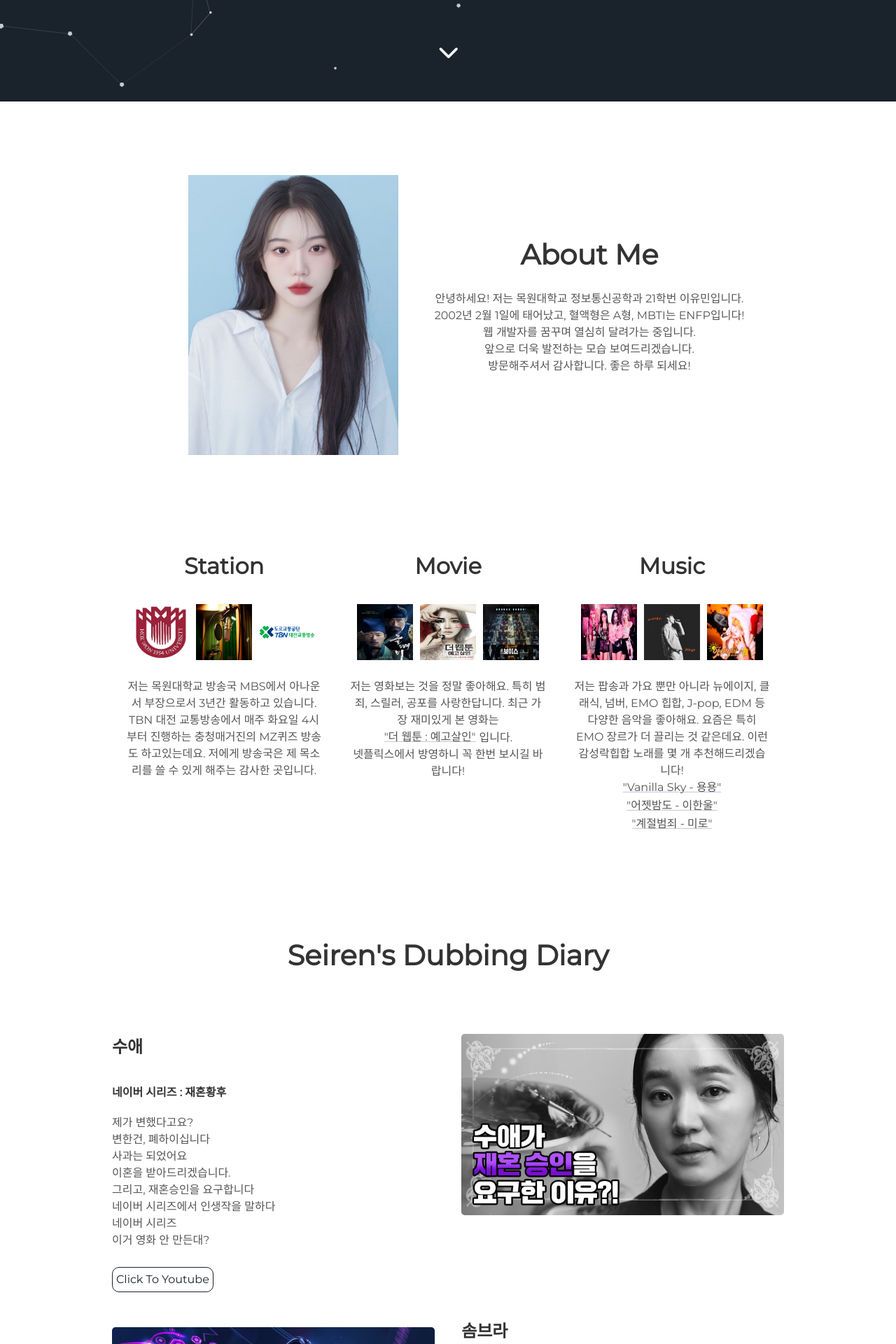
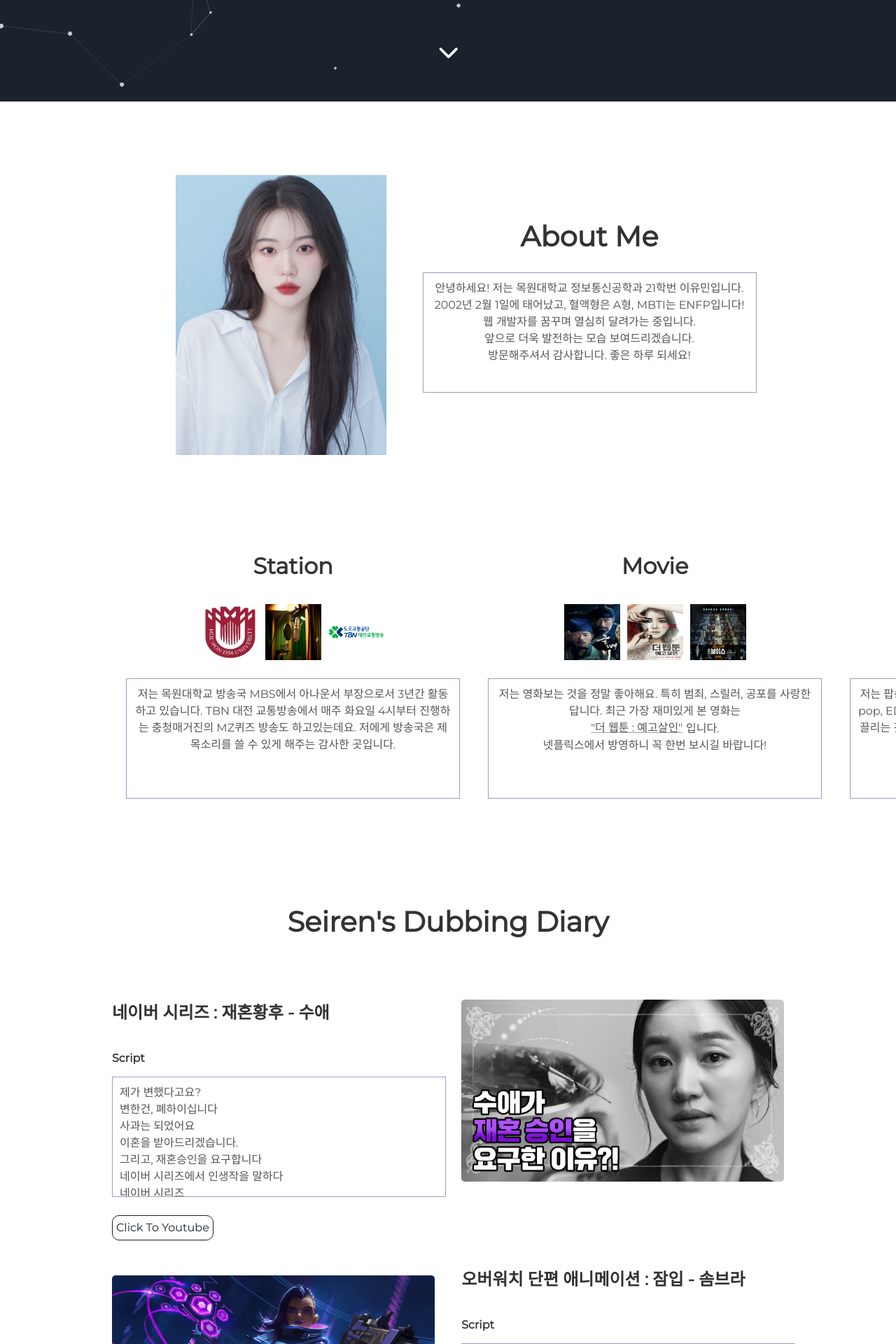
Before and after one commit to bySeiren02/Seiren.github.io, a Jekyll site: the page built from index.html, in a window 1280 px wide. Shown: the part 755-2675 px from the top of the page at 70% size. Built offline with Jekyll 4.4.1, drawn with Linux system fonts in a browser that asks for light colours; nearby versions of some CDN libraries; some of the changed text lies outside the part shown.

Commit message:
about me 수정

```diff
--- a/_includes/about.html
+++ b/_includes/about.html
@@ -135,14 +135,14 @@
     }
   }
   a {
-    text-decoration-color: rgb(198, 198, 221);
+    text-decoration-color: rgb(154, 154, 202);
     color: inherit;
     transition: background-color 0.4s;
     padding: 0.8px 0.8px;
     display: inline-block;
   }
   a:hover {
-    background-color: rgb(198, 198, 221);
+    background-color: rgb(154, 154, 202);
   }
   a:visited {
     color: inherit;
--- a/_includes/projects.html
+++ b/_includes/projects.html
@@ -11,14 +11,25 @@
   h3 {
     padding-top: 15px;
   }
+  h4 {
+    margin-top: 5px;
+    margin-bottom: 5px;
+  }
+  p {
+    width: 455px;
+    height: 150px;
+    overflow: auto;
+    border: 1px solid rgb(154, 154, 202); /* Optional: 경계선 추가 */
+    padding: 10px; /* Optional: 패딩 추가 */
+  }
 </style>
 <div class="user-projects">
   <div class="images-right">
     <img alt="suae" src="/assets/img/suae.jpg"/>
   </div>
   <div class="contents">
-    <h3> 수애</h3>
-    <h4> 네이버 시리즈 : 재혼황후</h4>
+    <h3>네이버 시리즈 : 재혼황후 - 수애</h3>
+    <h4>Script</h4>
     <p>
       제가 변했다고요? <br>
       변한건, 폐하이십니다 <br>
@@ -37,8 +48,8 @@
     <img alt="sombra" src="/assets/img/sombra.jpg">
   </div>
   <div class="contents-right">
-    <h3> 솜브라</h3>
-    <h4> 오버워치 단편 애니메이션 : 잠입</h4>
+    <h3>오버워치 단편 애니메이션 : 잠입 - 솜브라</h3>
+    <h4>Script</h4>
     <p>
       솜브라 : 하! 지구에서 가장 철통같은 최첨단 보안 시스템이라더니...<br>
       위도우 : 여유 부릴 시간 없어. 서둘러.<br>
@@ -96,8 +107,8 @@
     <img alt="sage" src="/assets/img/sage.jpg"/>
   </div>
   <div class="contents">
-    <h3> 세이지</h3>
-    <h4> 발로란트 시네마틱 : 모두가 함께</h4>
+    <h3>발로란트 시네마틱 : 모두가 함께 - 세이지</h3>
+    <h4>Script</h4>
     <p>
       세이지 : 이곳은... 여기의 고통이 느껴져. 구원을 간절히 바라고 있어 <br>
       피닉스 : 어... 우리 여기 왜 왔다고?<br>
@@ -137,8 +148,8 @@
     <img alt="yezi" src="/assets/img/yezi.jpg"/>
   </div>
   <div class="contents-right">
-    <h3> 서예지</h3>
-    <h4> 네이버 시리즈 : 하렘의 남자들</h4>
+    <h3>네이버 시리즈 : 하렘의 남자들 - 서예지</h3>
+    <h4>Script</h4>
     <p>
       경들의 말이 옳아 <br>
       황가의 안정은, 탄탄한 후계자들에서 오는 법 <br>
@@ -159,8 +170,8 @@
     <img alt="bronya" src="/assets/img/bronya.png"/>
   </div>
   <div class="contents">
-    <h3> 브로냐</h3>
-    <h4> 붕괴3rd 단편 애니메이션 : Cyber Angel: ZERO Exception</h4>
+    <h3>붕괴3rd 단편 애니메이션 : Cyber Angel: ZERO Exception - 브로냐</h3>
+    <h4>Script</h4>
     <p>
       브로냐 : (힘든 호) <br>
       브로냐 : 이곳이... 바로 양자의 바다... <br>
```
